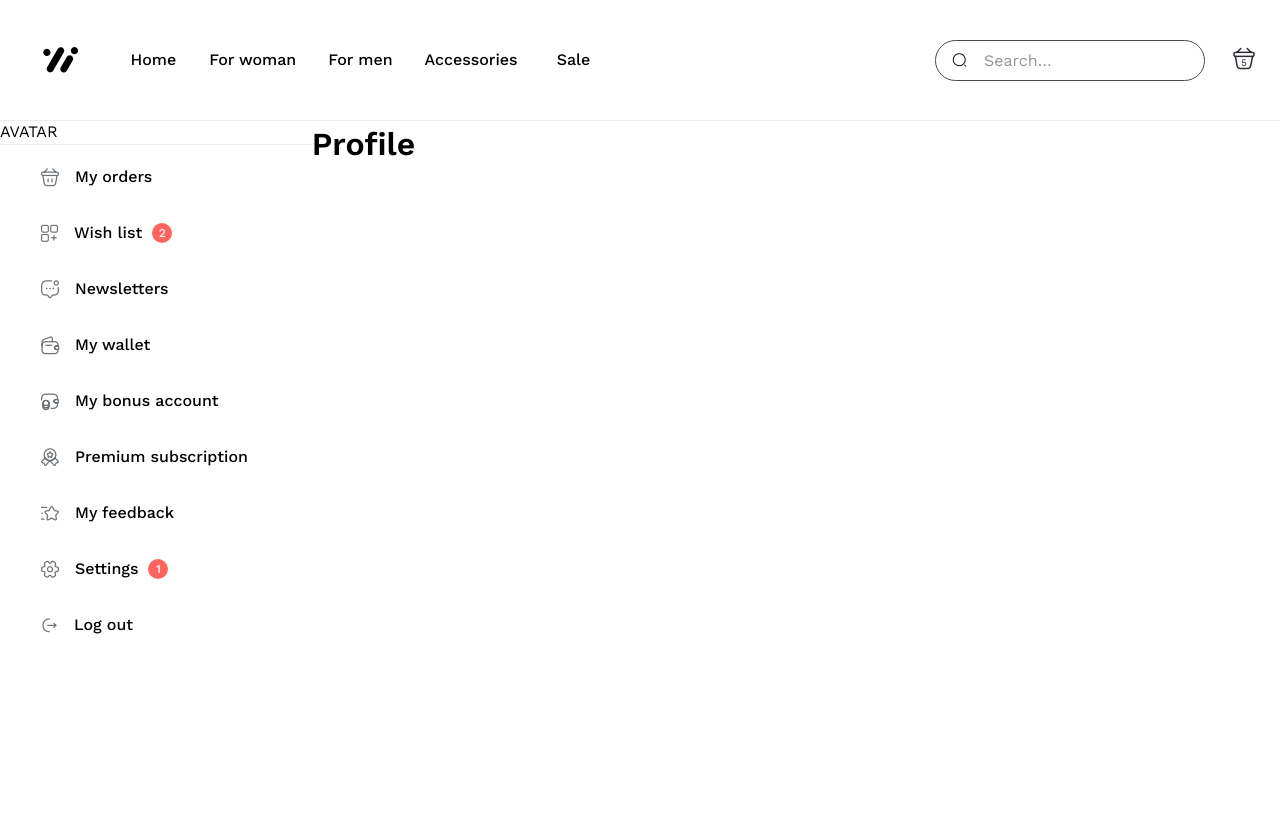
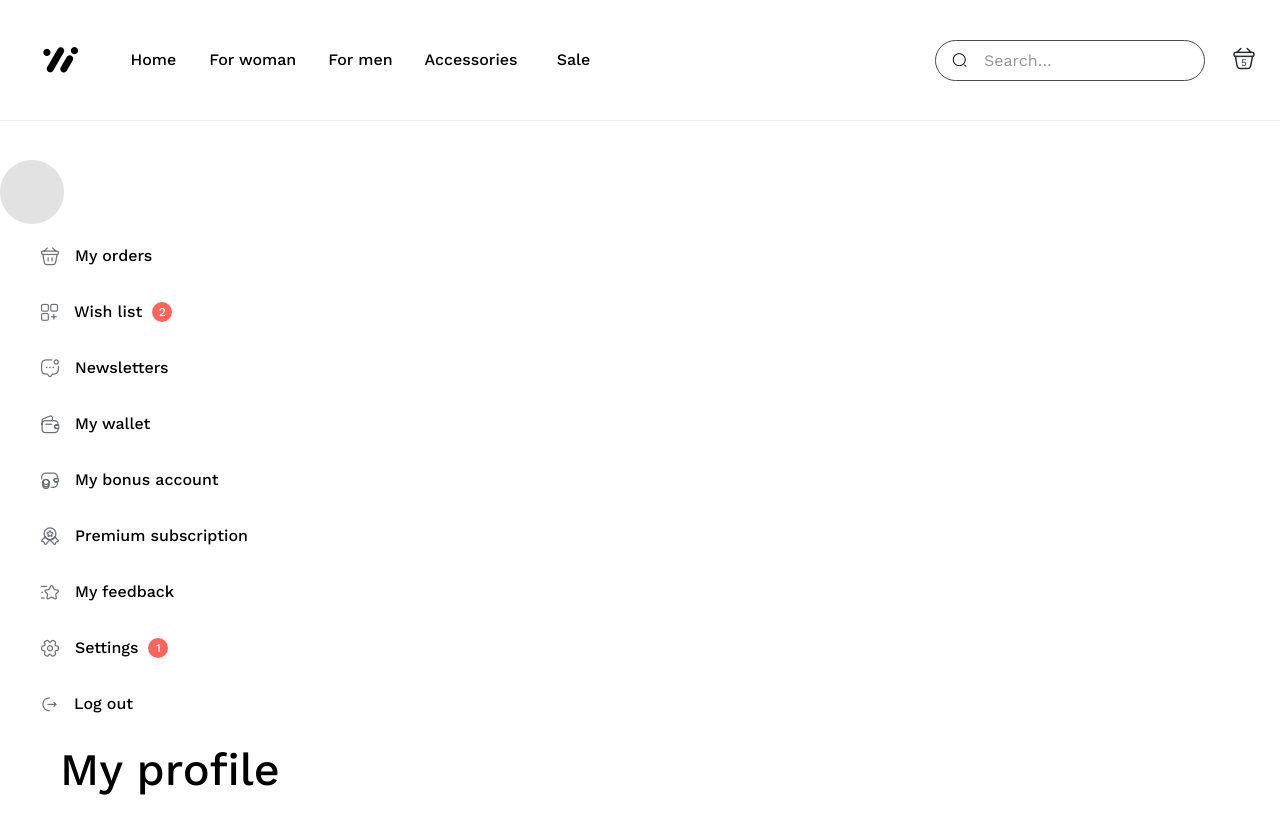
Before and after one commit to DevmianS/shoe-store-app, a Next.js app: page /profile in a window 1280 px wide. Shown: the top 834 px of the page. Before the commit the page ends 800 px from the top, so only its background shows below. Built offline with nearby package versions, Linux system fonts and the light colour scheme.

Commit message:
Split List component, update SideBar Layout

```diff
--- a/src/components/Layout/SideBar/index.js
+++ b/src/components/Layout/SideBar/index.js
@@ -1,54 +1,19 @@
-import Box from '@mui/material/Box';
-import List from '@mui/material/List';
-import Divider from '@mui/material/Divider';
-import ListItem from '../../UI/ListItem';
-import {Typography, Toolbar, Stack} from '@mui/material';
+import {Stack, Grid} from '@mui/material';
 
-export default function SideBar({listItems, children}) {
+export default function SideBar({children, areaName}) {
   return (
-    <Box
-      sx={{
-        width: '100%',
-        height: '100%',
-        display: 'flex',
-      }}
-    >
+    <Grid item xl={2}>
       <Stack
         component="sidebar"
         direction="column"
-        aria-label="user profile actions"
+        aria-label={areaName}
         variant="permanent"
         sx={{
-          position: 'relative',
-          width: '412px',
-          height: '100%',
           display: {sm: 'none', md: 'flex'},
         }}
       >
-        <Typography>AVATAR</Typography>
-
-        <Divider />
-        <Toolbar>
-          <List
-            sx={{
-              width: '100%',
-            }}
-          >
-            {listItems.map(item => (
-              <ListItem
-                key={item.name}
-                count={item.count || null}
-                name={item.name}
-                icon={item.icon}
-                onClick={item.click}
-              />
-            ))}
-          </List>
-        </Toolbar>
+        {children}
       </Stack>
-      <Box component="main" sx={{overflowY: 'scroll', width: '100%'}}>
-        {children}
-      </Box>
-    </Box>
+    </Grid>
   );
 }
--- /dev/null
+++ b/src/components/UI/LinksList/index.js
@@ -0,0 +1,18 @@
+import ListItem from '../ListItem';
+import {List as MUIList} from '@mui/material';
+
+export default function LinksList({listItems}) {
+  return (
+    <MUIList>
+      {listItems.map(item => (
+        <ListItem
+          key={item.name}
+          count={item.count || null}
+          name={item.name}
+          icon={item.icon}
+          onClick={item.click}
+        />
+      ))}
+    </MUIList>
+  );
+}
--- a/src/components/UI/ListItem/index.js
+++ b/src/components/UI/ListItem/index.js
@@ -10,7 +10,12 @@ export default function ListItem({name, icon, onClick, count}) {
   return (
     <MUItem disablePadding sx={{marginBottom: '8px'}}>
       <ListItemButton
-        sx={{display: 'flex', alignItems: 'center', fontWeight: 500}}
+        sx={{
+          display: 'flex',
+          alignItems: 'center',
+          fontWeight: 500,
+          paddingLeft: '40px',
+        }}
         onClick={onClick}
       >
         <i
--- a/src/pages/profile/index.js
+++ b/src/pages/profile/index.js
@@ -1,11 +1,13 @@
-import React from 'react';
-import style from './index.module.css';
+import Head from 'next/head';
+import {Grid, Typography, styled, Box} from '@mui/material';
+
 import SideBar from '@/components/Layout/SideBar';
-import {Grid} from '@mui/material';
-
 import NavBarLayout from '@/components/Layout/NavBarLayout';
 
+import LinksList from '@/components/UI/LinksList';
+
 const Profile = () => {
+  // we can recieve COUNT properties from REDUX
   const profileItemsList = [
     {name: 'My orders', icon: 'bag', click: null},
     {name: 'Wish list', icon: 'plus-element', click: null, count: 2},
@@ -17,12 +19,37 @@ const Profile = () => {
     {name: 'Settings', icon: 'setting', click: null, count: 1},
     {name: 'Log out', icon: 'logout', click: null},
   ];
+  const TempAvatar = styled(Box)({
+    width: '64px',
+    height: '64px',
+    background: '#e2e2e2',
+    borderRadius: '50%',
+  });
   return (
-    <NavBarLayout>
-      <SideBar listItems={profileItemsList}>
-        <h1>Profile</h1>
-      </SideBar>
-    </NavBarLayout>
+    <>
+      <Head>
+        <title>My profile</title>
+      </Head>
+      <NavBarLayout>
+        <Grid
+          container
+          justifyContent={'space-between'}
+          sx={{padding: '40px 0'}}
+        >
+          <SideBar areaName="user profile actions">
+            <Box>
+              <TempAvatar />
+            </Box>
+            <LinksList listItems={profileItemsList} />
+          </SideBar>
+          <Grid item xs={10} sx={{padding: '0 60px'}}>
+            <Typography variant="h1" component="h1">
+              My profile
+            </Typography>
+          </Grid>
+        </Grid>
+      </NavBarLayout>
+    </>
   );
 };
 
```
